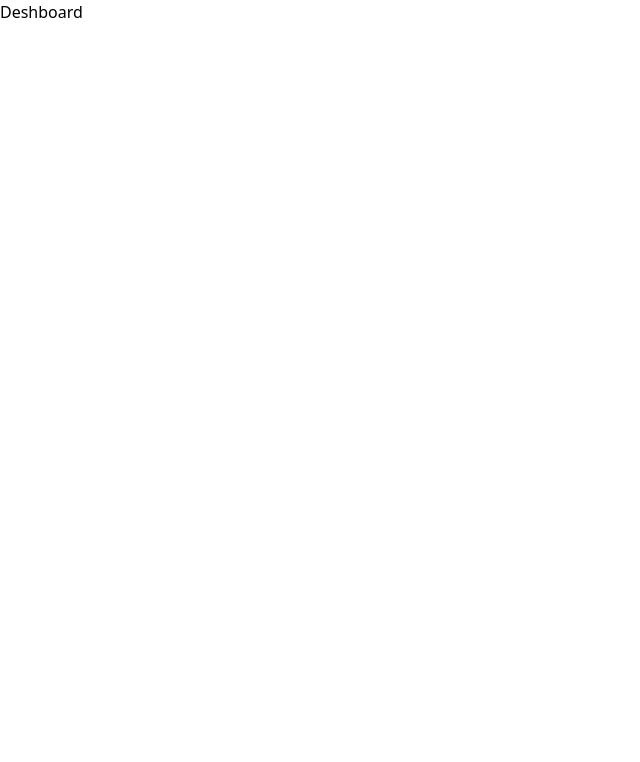
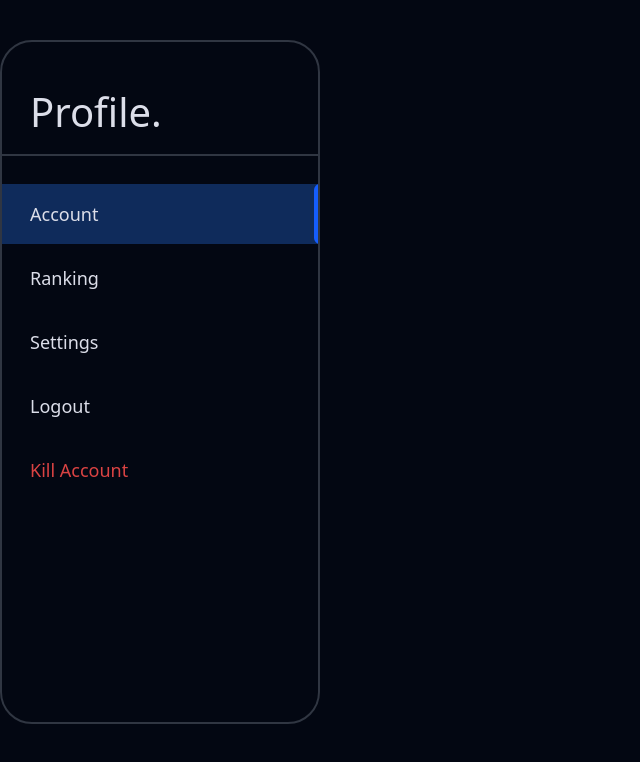
Before and after one commit to Hablu-Programmer-Team/HP-Team, a React (Vite) app: page / in a window 1280 px wide. Shown: the top 762 px of the page, without its empty margins (0-640 px from the left). Built offline with nearby package versions, Linux system fonts and the light colour scheme.

Commit message:
Profile Sidebar Done.

```diff
--- a/src/App.tsx
+++ b/src/App.tsx
@@ -1,4 +1,9 @@
-import { Dashboard, Login, Profile, Registration } from "@/components/pages";
+import {
+  Dashboard,
+  Login,
+  ProfilePage,
+  Registration,
+} from "@/components/pages";
 import { Route, Routes } from "react-router";
 
 export const App = () => (
@@ -7,6 +12,6 @@ export const App = () => (
     <Route path="/login" element={<Login />} />
     <Route path="/registration" element={<Registration />} />
     <Route path="/dashboard" element={<Dashboard />} />
-    <Route path="/profile" element={<Profile />} />
+    <Route path="/profile" element={<ProfilePage />} />
   </Routes>
 );
--- a/src/components/pages/dashboard.tsx
+++ b/src/components/pages/dashboard.tsx
@@ -1 +1,4 @@
-export const Dashboard = () => <div>Deshboard</div>;
+import { Profile } from "../team/Alamin/profile-page";
+
+
+export const Dashboard = () => <div><Profile/></div>
--- a/src/components/pages/profile.tsx
+++ b/src/components/pages/profile.tsx
@@ -1 +1 @@
-export const Profile = () => <div>profile</div>;
+export const ProfilePage = () => <div>profile</div>;
--- a/src/components/team/Alamin/index.ts
+++ b/src/components/team/Alamin/index.ts
@@ -1 +1 @@
-export * from "./sidebar";
+export * from "./Sidebar";
--- /dev/null
+++ b/src/components/team/Alamin/profile-page/index.ts
@@ -0,0 +1 @@
+export * from "./profile";
--- /dev/null
+++ b/src/components/team/Alamin/profile-page/profile-sidebar/data.tsx
@@ -0,0 +1,12 @@
+type profileItems = {
+    label:string;
+    path:string;
+}
+
+export const profileItems: profileItems[] = [
+  { label: "Account", path: "/account" },
+  { label: "Ranking", path: "/ranking" },
+  { label: "Settings", path: "/settings" },
+  { label: "Logout", path: "/logout" },
+  { label: "Kill Account", path: "/killaccount" },
+];
--- /dev/null
+++ b/src/components/team/Alamin/profile-page/profile-sidebar/sidebar.tsx
@@ -0,0 +1,33 @@
+import { FC, useState } from "react";
+import { NavLink } from "react-router";
+import { profileItems } from "./data";
+
+
+export const Sidebar:FC = () => {
+  const [isActive, setIsActive] = useState<number>(0);
+
+  const handleActive = (idx: number) => {
+    setIsActive(idx);
+  };
+  return (
+    <div className="h-[90%] w-[20rem] border-2 border-gray-400/30 rounded-4xl text-neutral-disable pt-10">
+      <h2 className="text-[2.5rem] font-medium ps-7 pb-3">Profile.</h2>
+
+      <ul className="pt-7 space-y-1 border-t-2 border-gray-400/30">
+        {profileItems.map(({ label, path }, idx) => (
+          <NavLink
+          key={idx}
+            to=""
+            onClick={() => handleActive(idx)}
+            className={`block last:text-error-500 py-4 px-7 text-lg relative overflow-hidden cursor-pointer transition-all duration-150 ${
+              isActive === idx &&
+              "after:content-[''] after:absolute after:h-full after:w-5 after:rounded-md after:top-0 after:-right-4 bg-blue-500/30 after:bg-blue-600 last:bg-error-500/15 last:after:bg-error-500"
+            } hover:bg-blue-500/15 last:hover:bg-error-500/15`}
+          >
+            <li>{label}</li>
+          </NavLink>
+        ))}
+      </ul>
+    </div>
+  );
+};
--- /dev/null
+++ b/src/components/team/Alamin/profile-page/profile.tsx
@@ -0,0 +1,11 @@
+import { Sidebar } from "./profile-sidebar/sidebar";
+
+export const Profile = () => {
+  return (
+    <section className="bg-[#030712]">
+      <div className="container mx-auto h-screen pt-10">
+        <Sidebar />
+      </div>
+    </section>
+  );
+};
```
